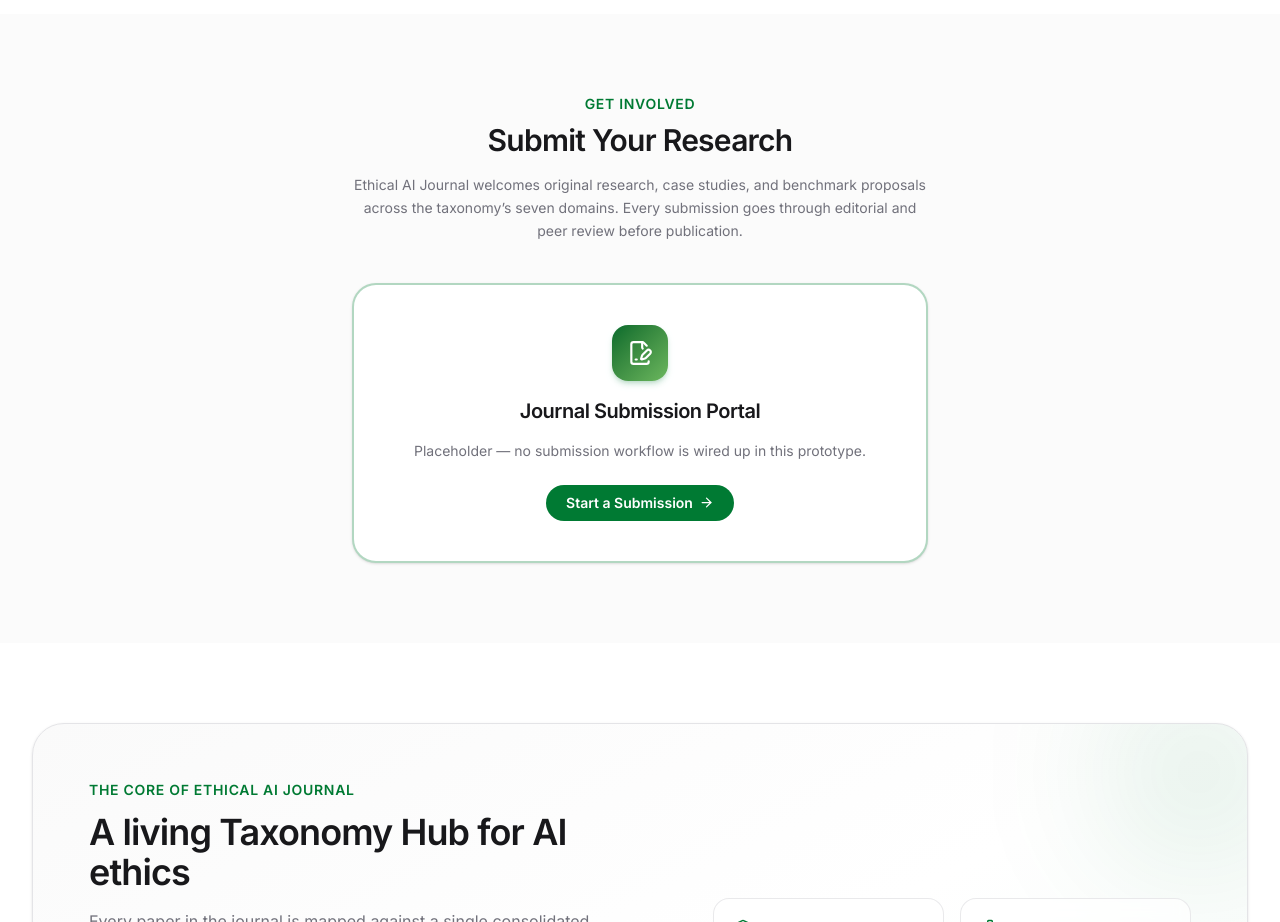
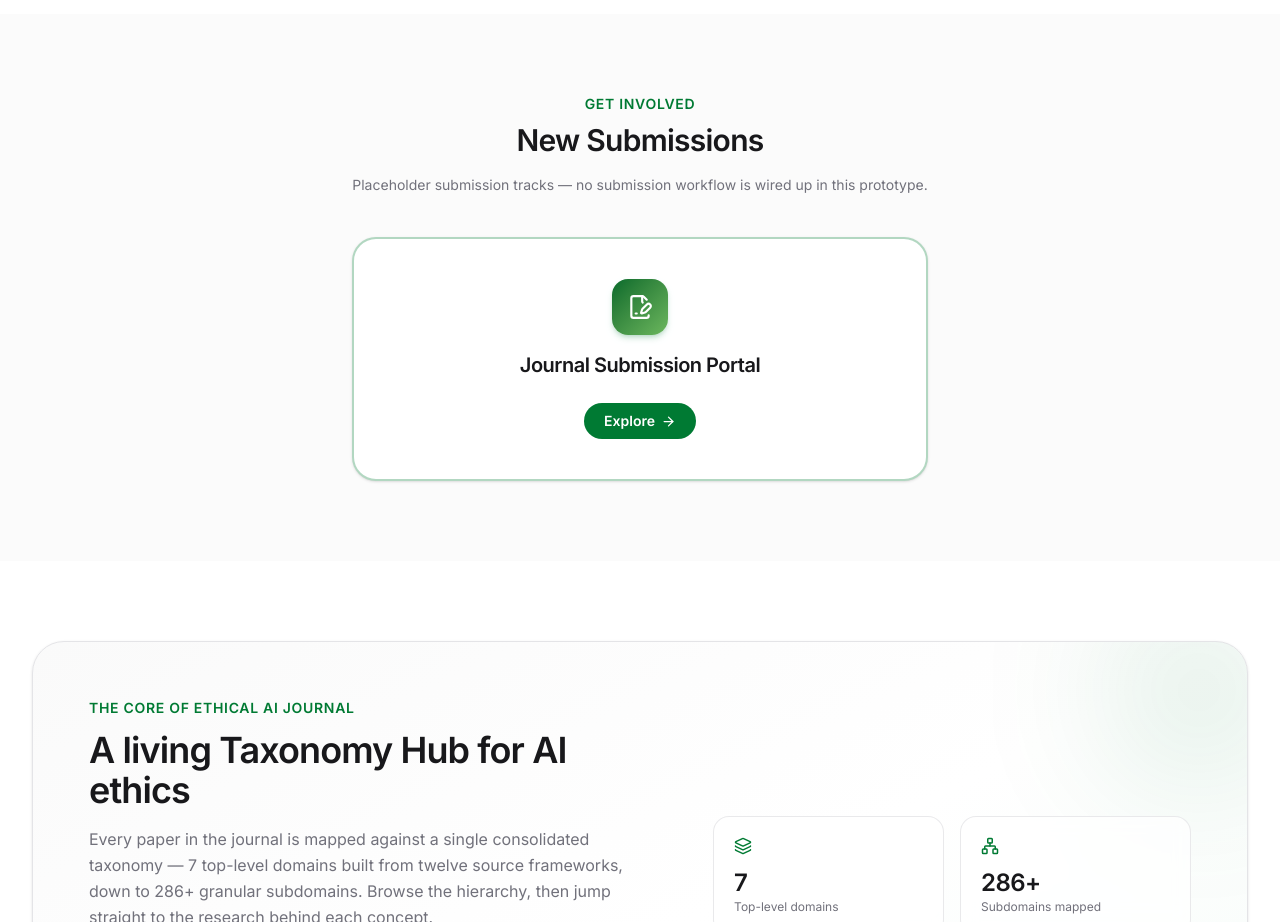
Before and after one commit to abdullahf-77/ethical-ai-journal, a React (Vite) app in the folder frontend/: page / in a window 1280 px wide. Shown: the part 1200-2122 px from the top of the page. Built offline with nearby package versions, Linux system fonts and the light colour scheme.

Commit message:
Fix: restore original Submissions section copy
Reverted the heading and description back to the original ("New
Submissions" / "Placeholder submission tracks..."), keeping only the
single-portal visual redesign - the previous commit had incorrectly
replaced the original copy with new marketing text.

```diff
--- a/frontend/src/components/home/SubmissionSection.tsx
+++ b/frontend/src/components/home/SubmissionSection.tsx
@@ -10,13 +10,11 @@ export function SubmissionSection() {
             Get involved
           </p>
           <h2 className="mt-2 text-3xl font-semibold tracking-tight text-zinc-900 dark:text-zinc-50">
-            Submit Your Research
+            New Submissions
           </h2>
           <p className="mx-auto mt-4 max-w-xl text-sm leading-relaxed text-zinc-500 dark:text-zinc-400">
-            Ethical AI Journal welcomes original research, case studies, and
-            benchmark proposals across the taxonomy&rsquo;s seven domains. Every
-            submission goes through editorial and peer review before
-            publication.
+            Placeholder submission tracks — no submission workflow is wired up
+            in this prototype.
           </p>
         </Reveal>
 
@@ -31,11 +29,8 @@ export function SubmissionSection() {
             <span className="text-xl font-semibold tracking-tight text-zinc-900 dark:text-zinc-50">
               Journal Submission Portal
             </span>
-            <span className="text-sm text-zinc-500 dark:text-zinc-400">
-              Placeholder — no submission workflow is wired up in this prototype.
-            </span>
             <span className="mt-2 inline-flex items-center gap-1.5 rounded-full bg-icaire-600 px-5 py-2 text-sm font-semibold text-white transition-transform group-hover:scale-[1.04] dark:bg-icaire-500">
-              Start a Submission
+              Explore
               <ArrowRight size={15} className="transition-transform group-hover:translate-x-0.5" />
             </span>
           </button>
```
